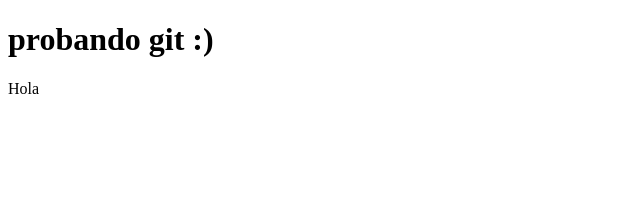
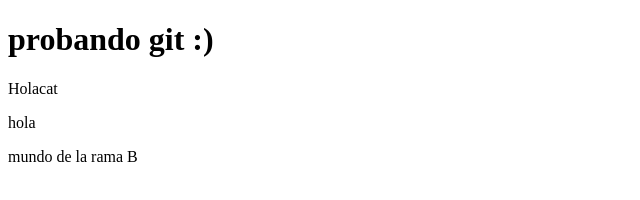
Before and after one commit to arthur15122/proyecto1, a plain HTML site: page index3.html in a window 1280 px wide. Shown: the whole page, without its empty margins (0-640 px from the left). Drawn offline with Linux system fonts and the light colour scheme.

Commit message:
cambio de index3

```diff
--- a/index3.html
+++ b/index3.html
@@ -8,6 +8,13 @@
 </head>
 <body>
     <h1>probando git :)</h1>
-    <a> Hola</a>
+    <a> Hola</a>cat
+<!-- codigo de la ramaB-->
+    <form>
+        <p> hola</p>
+        <p> mundo de la rama B </p>
+
+    </form>
+    <!-- finalizar-->
 </body>
 </html>
```
